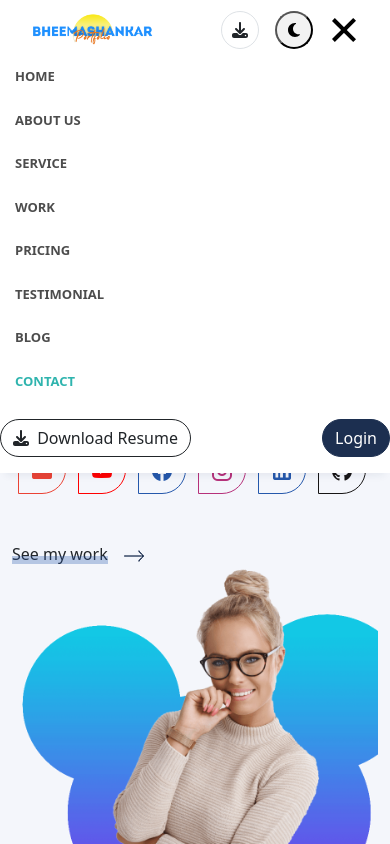
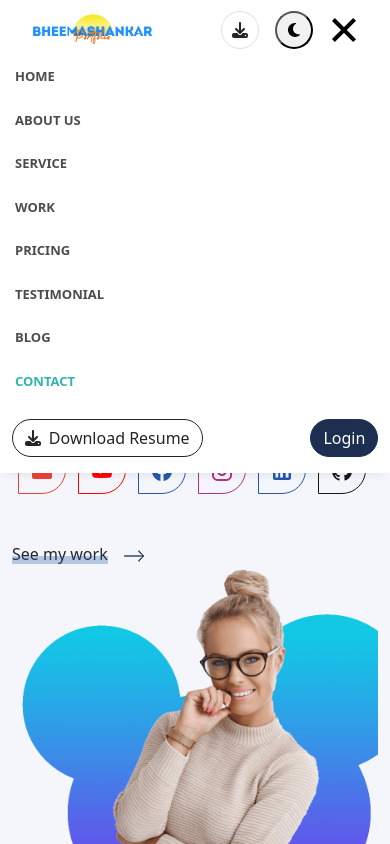
Before and after one commit to BHEEMASHANKARHRK/b, a website: page public/index.html in a window 390 px wide. Both pictures are taken after a click on the button 343 px from the left and 30 px from the top of the page. Shown: the top 844 px of the page. Drawn offline with nearby package versions, Linux system fonts and the light colour scheme.

Commit message:
Update index.html

```diff
--- a/public/index.html
+++ b/public/index.html
@@ -204,7 +204,7 @@
                 </li>
             </ul>
             <!-- Mobile-only buttons -->
-            <div class="d-lg-none d-flex justify-content-between align-items-center w-150 my-3">
+            <div class="d-lg-none d-flex justify-content-between align-items-center w-150 my-3" style="margin-left: 3%; margin-right: 3%;">
                 <!-- Left side - Download Resume Button -->
                 <div>
                     <a href="#" class="btn btn-outline-dark rounded-pill" download>
```
